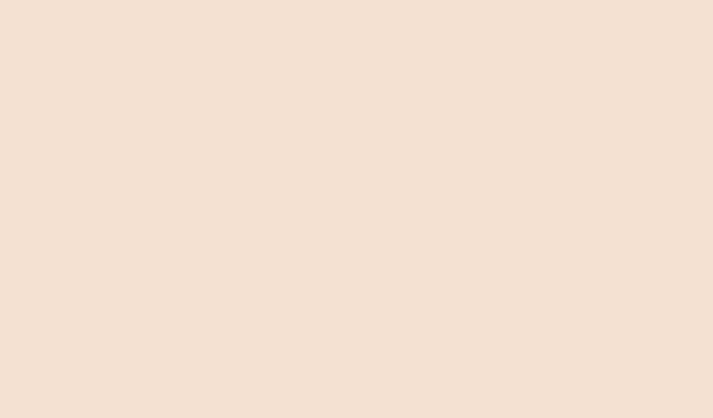
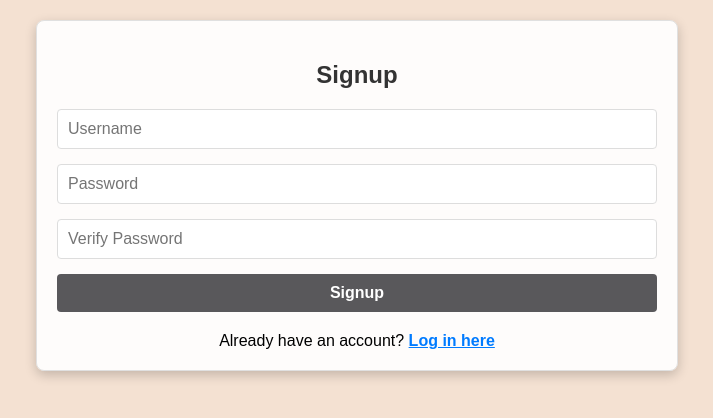
Before and after one commit to kiya030/CS5500-EmailAI, a React (Create React App) app in the folder front-end/: page /signup in a window 1280 px wide. Before the commit this address had no page. Shown: the top 418 px of the page, without its empty margins (283-996 px from the left). Built offline with nearby package versions, Linux system fonts and the light colour scheme.

Commit message:
Working Login and Signup pages

```diff
--- a/front-end/src/App.js
+++ b/front-end/src/App.js
@@ -1,23 +1,21 @@
-import React, { useState, useEffect } from 'react';
-import { Routes, Route, Navigate } from 'react-router-dom';
+import React, { useState } from 'react';
+import { Routes, Route, Navigate, useNavigate } from 'react-router-dom';
 import Login from './components/Login';
+import Signup from './components/Signup'; // Import the Signup component
 import EmailForm from './components/EmailForm';
 import ProtectedComponent from './components/ProtectedComponent';
 import './styles/Common.css';
 
 const App = () => {
   const [isLoggedIn, setIsLoggedIn] = useState(false);
-
-  // Check for token on app load
-  useEffect(() => {
-    const token = localStorage.getItem('accessToken');
-    if (token) {
-      setIsLoggedIn(true);
-    }
-  }, []);
+  const navigate = useNavigate(); // Hook for navigation
 
   const handleLogin = () => {
     setIsLoggedIn(true);
+  };
+
+  const handleSignupSuccess = () => {
+    navigate('/login'); // Redirect to login page after successful signup
   };
 
   const handleLogout = () => {
@@ -33,6 +31,7 @@ const App = () => {
           element={<Navigate to={isLoggedIn ? '/email-form' : '/login'} replace />}
         />
         <Route path="/login" element={<Login onLogin={handleLogin} />} />
+        <Route path="/signup" element={<Signup onSignupSuccess={handleSignupSuccess} />} />
         <Route
           path="/email-form"
           element={isLoggedIn ? <EmailForm /> : <Navigate to="/login" replace />}
--- a/front-end/src/components/Login.js
+++ b/front-end/src/components/Login.js
@@ -1,4 +1,5 @@
 import React, { useState } from 'react';
+import { useNavigate } from 'react-router-dom'; // Import useNavigate for navigation
 import '../styles/Common.css';
 
 const Login = ({ onLogin }) => {
@@ -6,21 +7,18 @@ const Login = ({ onLogin }) => {
   const [password, setPassword] = useState('');
   const [response, setResponse] = useState(null);
   const [isLoading, setIsLoading] = useState(false);
+  const navigate = useNavigate(); // Initialize useNavigate for navigation
 
   const handleSubmit = (e) => {
     e.preventDefault();
     setIsLoading(true);
+
     const apiEndpoint = 'http://127.0.0.1:8000/login';
-
-    // Format the payload as application/x-www-form-urlencoded
-    const payload = new URLSearchParams();
-    payload.append('username', username);
-    payload.append('password', password);
 
     fetch(apiEndpoint, {
       method: 'POST',
-      headers: { 'Content-Type': 'application/x-www-form-urlencoded' },
-      body: payload, // Send the payload in the correct format
+      headers: { 'Content-Type': 'application/x-www-form-urlencoded' }, // Required for OAuth2PasswordRequestForm
+      body: new URLSearchParams({ username, password }), // Proper formatting for form data
     })
       .then((res) => {
         if (!res.ok) {
@@ -30,17 +28,23 @@ const Login = ({ onLogin }) => {
       })
       .then((data) => {
         if (data.access_token) {
-          localStorage.setItem('accessToken', data.access_token);
-          onLogin();
+          localStorage.setItem('accessToken', data.access_token); // Save the token
+          onLogin(); // Trigger parent state change
+          navigate('/email-form'); // Redirect to Email Form page
         } else {
           setResponse(data.message || 'Login failed.');
         }
         setIsLoading(false);
       })
       .catch((error) => {
-        setResponse(error.message || 'An error occurred.');
+        setResponse('An error occurred. Please try again.');
+        console.error(error);
         setIsLoading(false);
       });
+  };
+
+  const handleSignUpRedirect = () => {
+    navigate('/signup'); // Redirect to the signup page
   };
 
   return (
@@ -66,6 +70,14 @@ const Login = ({ onLogin }) => {
         </button>
         {response && <div className="response-container">{response}</div>}
       </form>
+      <div className="signup-redirect">
+        <p>
+          Don't have an account?{' '}
+          <span className="signup-link" onClick={handleSignUpRedirect}>
+            Sign Up
+          </span>
+        </p>
+      </div>
     </div>
   );
 };
--- /dev/null
+++ b/front-end/src/components/Signup.js
@@ -0,0 +1,86 @@
+import React, { useState } from 'react';
+import '../styles/Common.css';
+
+const Signup = ({ onSignupSuccess }) => {
+    const [username, setUsername] = useState('');
+    const [password, setPassword] = useState('');
+    const [verifyPassword, setVerifyPassword] = useState('');
+    const [response, setResponse] = useState(null);
+    const [isLoading, setIsLoading] = useState(false);
+
+    const handleSubmit = (e) => {
+        e.preventDefault();
+        setIsLoading(true);
+
+        // Updated endpoint for registration
+        const apiEndpoint = 'http://127.0.0.1:8000/register';
+
+        fetch(apiEndpoint, {
+            method: 'POST',
+            headers: { 'Content-Type': 'application/json' },
+            body: JSON.stringify({
+                username,
+                password,
+                verify_password: verifyPassword, // Match the backend's field name
+            }),
+        })
+            .then((res) => res.json())
+            .then((data) => {
+                if (data.message === 'User registered successfully') {
+                    setResponse('Registration successful! You can now log in.');
+                    onSignupSuccess(); // Redirect to login
+                } else {
+                    setResponse(data.detail || 'Registration failed.');
+                }
+                setIsLoading(false);
+            })
+            .catch(() => {
+                setResponse('An error occurred. Please try again.');
+                setIsLoading(false);
+            });
+    };
+
+    return (
+        <div className="container">
+            <form onSubmit={handleSubmit}>
+                <h2>Signup</h2>
+                <input
+                    type="text"
+                    value={username}
+                    onChange={(e) => setUsername(e.target.value)}
+                    placeholder="Username"
+                    required
+                />
+                <input
+                    type="password"
+                    value={password}
+                    onChange={(e) => setPassword(e.target.value)}
+                    placeholder="Password"
+                    required
+                />
+                <input
+                    type="password"
+                    value={verifyPassword}
+                    onChange={(e) => setVerifyPassword(e.target.value)}
+                    placeholder="Verify Password"
+                    required
+                />
+                <button className="submit-button" type="submit" disabled={isLoading}>
+                    {isLoading ? 'Signing up...' : 'Signup'}
+                </button>
+                {response && <div className="response-container">{response}</div>}
+            </form>
+            <div className="signup-redirect">
+                Already have an account?{' '}
+                <span
+                    className="signup-link"
+                    onClick={() => onSignupSuccess()}
+                >
+                    Log in here
+                </span>
+            </div>
+        </div>
+    );
+};
+
+export default Signup;
--- a/front-end/src/styles/Common.css
+++ b/front-end/src/styles/Common.css
@@ -77,3 +77,23 @@ select:focus {
 .submit-button:hover {
   background-color: #22222b;
 }
+
+/* Styles for the signup link */
+.signup-redirect {
+  text-align: center;
+  margin-top: 20px;
+}
+
+.signup-link {
+  color: #007bff;
+  /* Bootstrap blue color for links */
+  text-decoration: underline;
+  cursor: pointer;
+  font-weight: bold;
+  transition: color 0.3s ease;
+}
+
+.signup-link:hover {
+  color: #0056b3;
+  /* Darker blue on hover */
+}
```
Also changed, not shown: 1 other file (tests, documents, lock files or other folders).
